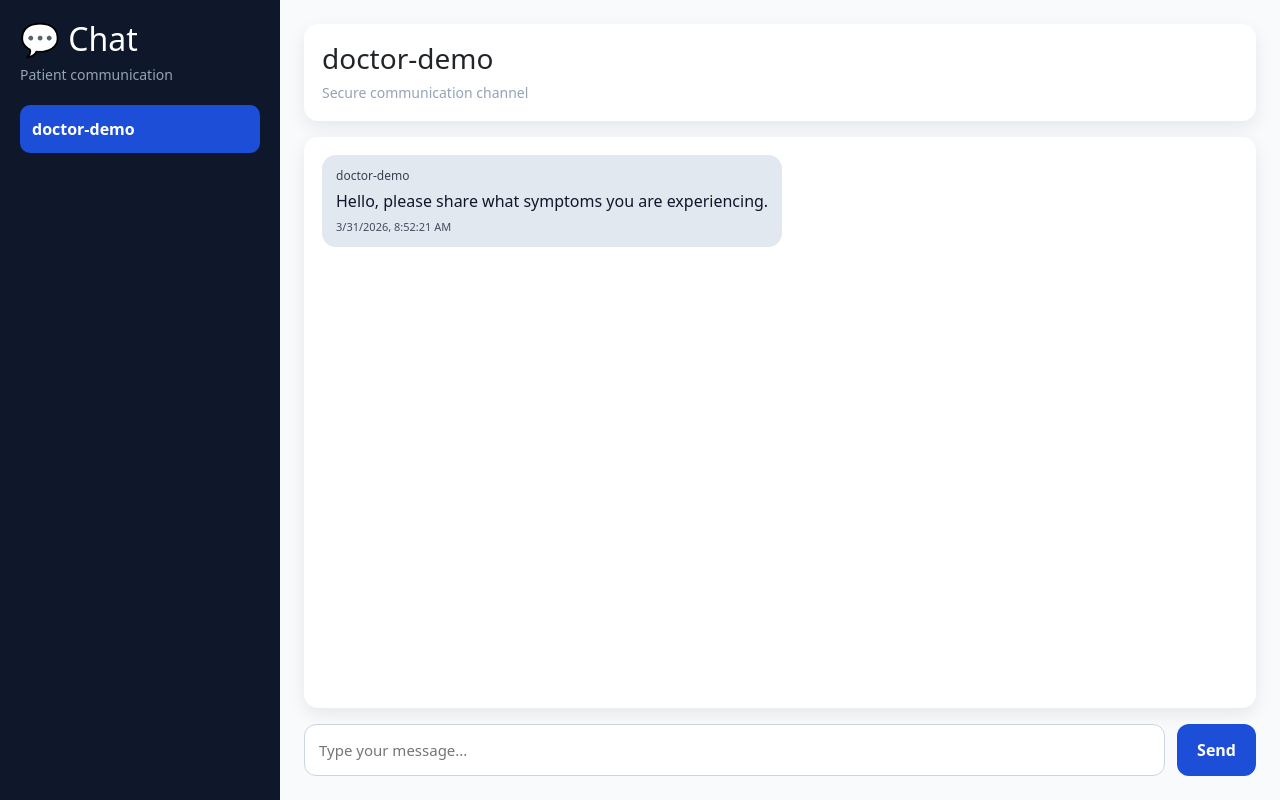
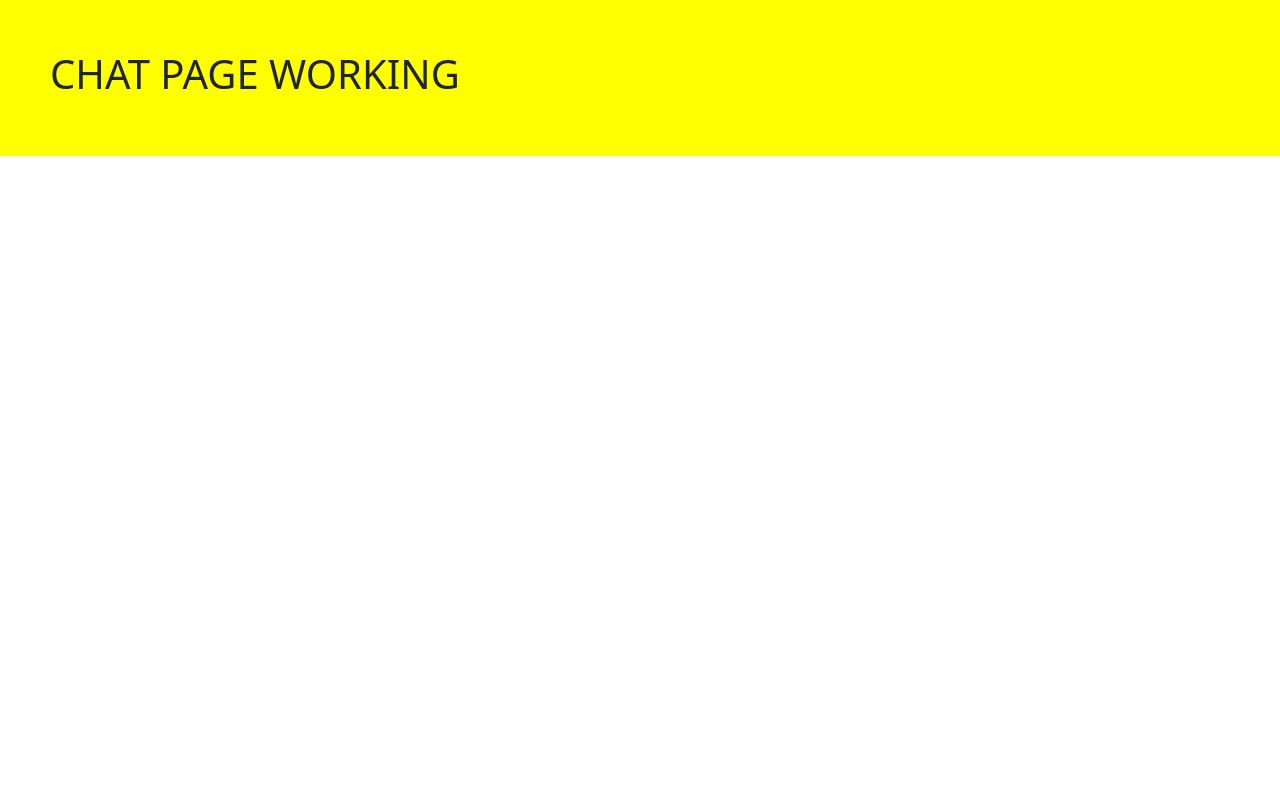
Before and after one commit to Sumanth-Teja99/medchain-frontend, a React (Create React App) app: page /chat in a window 1280 px wide. Built offline with nearby package versions, Linux system fonts and the light colour scheme; sample sign-in values are in the browser's storage.

Commit message:
debug chat

```diff
--- a/src/pages/Chat/index.js
+++ b/src/pages/Chat/index.js
@@ -1,263 +1,11 @@
-import React, { useMemo, useState, useEffect } from "react";
+import React from "react";
 
 function Chat() {
-  const username = localStorage.getItem("username") || "User";
-  const role = (localStorage.getItem("role") || "patient").toLowerCase();
-
-  const storageKey = useMemo(() => `medchain_chat_${username}`, [username]);
-
-  const [selectedUser, setSelectedUser] = useState(
-    role === "doctor" ? "patient-demo" : "doctor-demo"
-  );
-  const [message, setMessage] = useState("");
-  const [threads, setThreads] = useState({});
-
-  useEffect(() => {
-    const saved = localStorage.getItem(storageKey);
-    if (saved) {
-      setThreads(JSON.parse(saved));
-    } else {
-      const starter = {
-        [role === "doctor" ? "patient-demo" : "doctor-demo"]: [
-          {
-            sender: role === "doctor" ? "patient-demo" : "doctor-demo",
-            text:
-              role === "doctor"
-                ? "Hello doctor, I uploaded my latest symptoms."
-                : "Hello, please share what symptoms you are experiencing.",
-            time: new Date().toLocaleString(),
-          },
-        ],
-      };
-      setThreads(starter);
-      localStorage.setItem(storageKey, JSON.stringify(starter));
-    }
-  }, [storageKey, role]);
-
-  const contacts = Object.keys(threads).length
-    ? Object.keys(threads)
-    : [role === "doctor" ? "patient-demo" : "doctor-demo"];
-
-  const activeMessages = threads[selectedUser] || [];
-
-  const saveThreads = (next) => {
-    setThreads(next);
-    localStorage.setItem(storageKey, JSON.stringify(next));
-  };
-
-  const sendMessage = () => {
-    if (!message.trim()) return;
-
-    const next = {
-      ...threads,
-      [selectedUser]: [
-        ...(threads[selectedUser] || []),
-        {
-          sender: username,
-          text: message.trim(),
-          time: new Date().toLocaleString(),
-        },
-      ],
-    };
-
-    saveThreads(next);
-    setMessage("");
-
-    setTimeout(() => {
-      const replyText =
-        role === "doctor"
-          ? "Patient reply received. I will review it."
-          : "Doctor reply: Please continue medication and monitor symptoms.";
-
-      const replyThreads = {
-        ...next,
-        [selectedUser]: [
-          ...(next[selectedUser] || []),
-          {
-            sender: selectedUser,
-            text: replyText,
-            time: new Date().toLocaleString(),
-          },
-        ],
-      };
-
-      saveThreads(replyThreads);
-    }, 900);
-  };
-
   return (
-    <div style={page}>
-      <div style={sidebar}>
-        <div style={sidebarHeader}>
-          <h2 style={{ margin: 0 }}>💬 Chat</h2>
-          <p style={muted}>
-            {role === "doctor" ? "Doctor communication" : "Patient communication"}
-          </p>
-        </div>
-
-        <div>
-          {contacts.map((contact) => (
-            <button
-              key={contact}
-              onClick={() => setSelectedUser(contact)}
-              style={{
-                ...contactBtn,
-                background: selectedUser === contact ? "#1d4ed8" : "#ffffff",
-                color: selectedUser === contact ? "#ffffff" : "#0f172a",
-              }}
-            >
-              {contact}
-            </button>
-          ))}
-        </div>
-      </div>
-
-      <div style={chatArea}>
-        <div style={chatHeader}>
-          <div>
-            <h3 style={{ margin: 0 }}>{selectedUser}</h3>
-            <p style={muted}>Secure communication channel</p>
-          </div>
-        </div>
-
-        <div style={messagesBox}>
-          {activeMessages.length === 0 ? (
-            <p style={muted}>No messages yet.</p>
-          ) : (
-            activeMessages.map((msg, i) => {
-              const mine = msg.sender === username;
-              return (
-                <div
-                  key={i}
-                  style={{
-                    display: "flex",
-                    justifyContent: mine ? "flex-end" : "flex-start",
-                    marginBottom: "12px",
-                  }}
-                >
-                  <div
-                    style={{
-                      ...bubble,
-                      background: mine ? "#1d4ed8" : "#e2e8f0",
-                      color: mine ? "#ffffff" : "#0f172a",
-                    }}
-                  >
-                    <div style={{ fontSize: "12px", opacity: 0.8, marginBottom: "4px" }}>
-                      {msg.sender}
-                    </div>
-                    <div>{msg.text}</div>
-                    <div style={{ fontSize: "11px", marginTop: "6px", opacity: 0.75 }}>
-                      {msg.time}
-                    </div>
-                  </div>
-                </div>
-              );
-            })
-          )}
-        </div>
-
-        <div style={inputRow}>
-          <input
-            value={message}
-            onChange={(e) => setMessage(e.target.value)}
-            placeholder="Type your message..."
-            style={input}
-          />
-          <button onClick={sendMessage} style={sendBtn}>
-            Send
-          </button>
-        </div>
-      </div>
+    <div style={{ padding: "50px", background: "yellow" }}>
+      <h1>CHAT PAGE WORKING</h1>
     </div>
   );
 }
 
-const page = {
-  display: "flex",
-  minHeight: "100vh",
-  background: "#f8fafc",
-};
-
-const sidebar = {
-  width: "280px",
-  background: "#0f172a",
-  color: "#ffffff",
-  padding: "20px",
-};
-
-const sidebarHeader = {
-  marginBottom: "20px",
-};
-
-const muted = {
-  margin: "6px 0 0 0",
-  color: "#94a3b8",
-  fontSize: "14px",
-};
-
-const contactBtn = {
-  width: "100%",
-  textAlign: "left",
-  padding: "12px",
-  borderRadius: "10px",
-  border: "none",
-  cursor: "pointer",
-  marginBottom: "10px",
-  fontWeight: "600",
-};
-
-const chatArea = {
-  flex: 1,
-  display: "flex",
-  flexDirection: "column",
-  padding: "24px",
-};
-
-const chatHeader = {
-  background: "#ffffff",
-  borderRadius: "14px",
-  padding: "18px",
-  marginBottom: "16px",
-  boxShadow: "0 6px 18px rgba(15, 23, 42, 0.08)",
-};
-
-const messagesBox = {
-  flex: 1,
-  background: "#ffffff",
-  borderRadius: "14px",
-  padding: "18px",
-  overflowY: "auto",
-  boxShadow: "0 6px 18px rgba(15, 23, 42, 0.08)",
-};
-
-const bubble = {
-  maxWidth: "65%",
-  padding: "12px 14px",
-  borderRadius: "14px",
-};
-
-const inputRow = {
-  display: "flex",
-  gap: "12px",
-  marginTop: "16px",
-};
-
-const input = {
-  flex: 1,
-  padding: "14px",
-  borderRadius: "12px",
-  border: "1px solid #cbd5e1",
-  fontSize: "15px",
-};
-
-const sendBtn = {
-  padding: "14px 20px",
-  background: "#1d4ed8",
-  color: "#ffffff",
-  border: "none",
-  borderRadius: "12px",
-  cursor: "pointer",
-  fontWeight: "600",
-};
-
 export default Chat;
```
